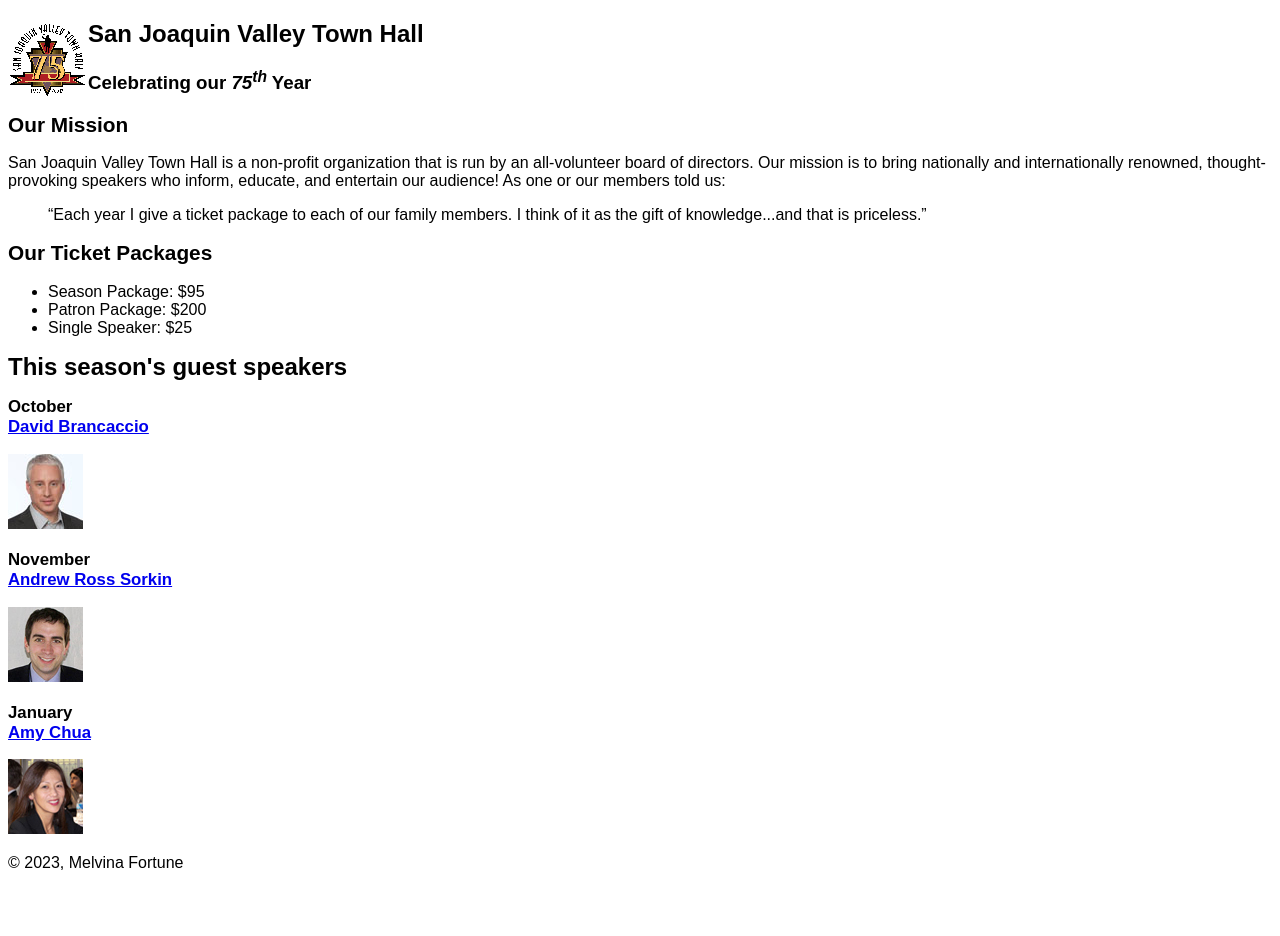
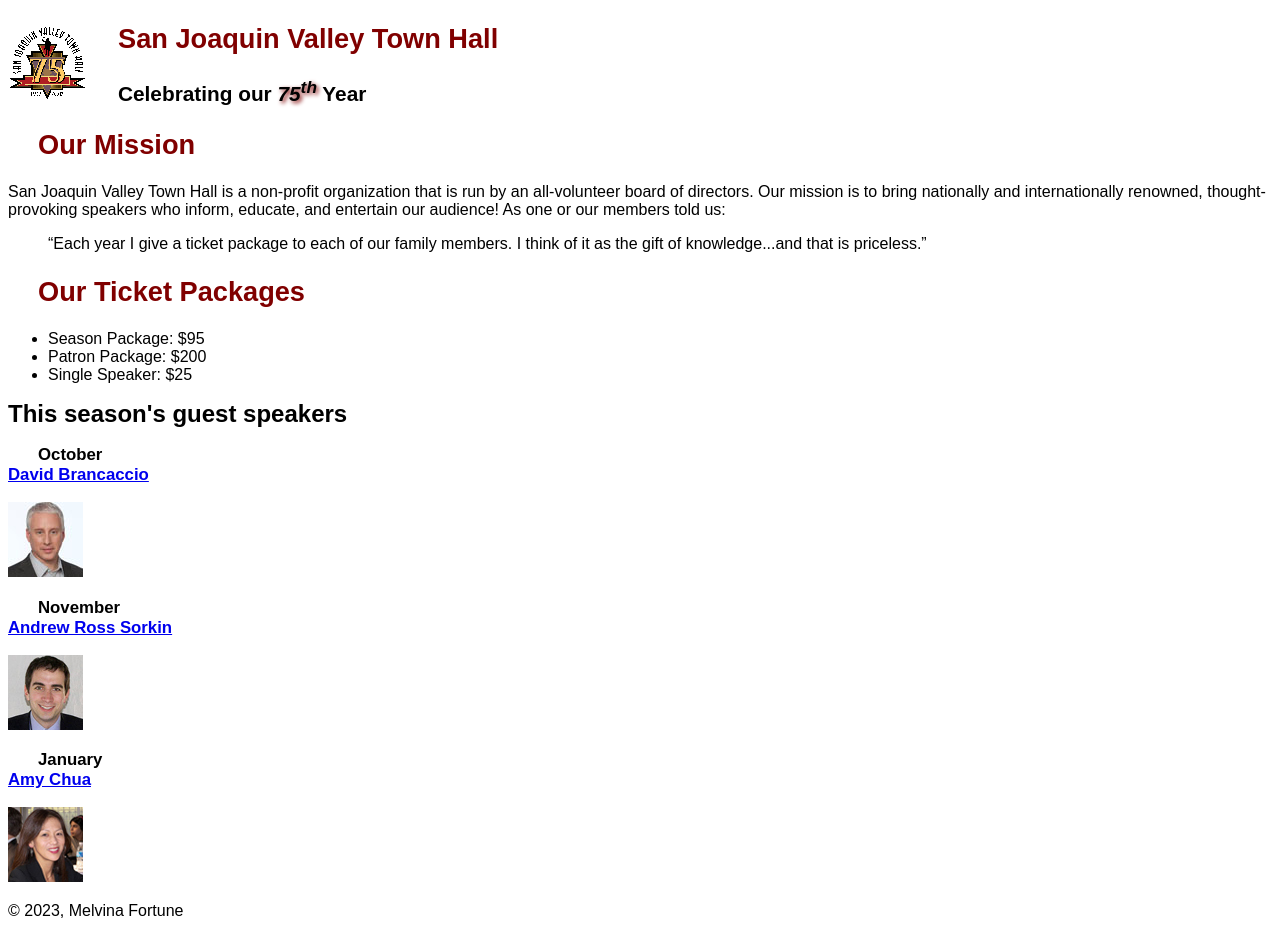
Before and after one commit to MelvinaFortune1/A06, a plain HTML site: page index.html in a window 1280 px wide. Before the commit the page ends 888 px from the top, so only its background shows below. Drawn offline with Linux system fonts and the light colour scheme.

Commit message:
Update c4_main.css

```diff
--- a/styles/c4_main.css
+++ b/styles/c4_main.css
@@ -7,8 +7,28 @@ body {
 /* the styles for the header */
 header img {
 	float: left;
+
 }
 
+.shadow {
+	text-shadow:2px 2px 4px #800000;
+
+}
+
+
+
+
+h2 {
+    font-size: 170%;
+	color:#800000;
+	text-indent: 30px;
+}
+
+h3 {
+	font-size: 130%;
+	font-weight: italic;
+	text-indent: 30px;
+}
 /* the styles for the main content */
 main {
 	clear: left;
@@ -16,12 +36,21 @@ main {
 main h1 {
 	font-size: 150%;
 }
-main h2 {
-	color: var(--global-color-1);
-	font-size: 130%;
+
+:root {
+    --global-color-1: #800000;
 }
+
 main h3 {
 	font-size: 105%;
 }
 
+a:hover {
+    color:#800000;
+    font-style: italic;
+}
+
 /* the styles for the footer */
+#footer {
+	margin:0 auto;
+}
```
